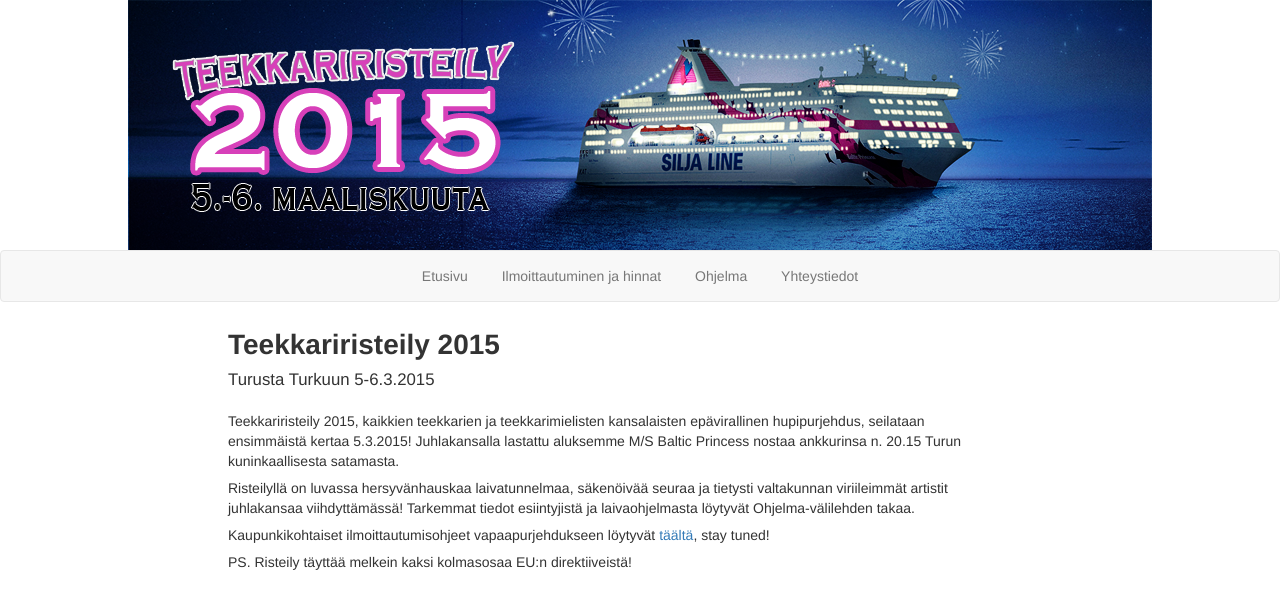
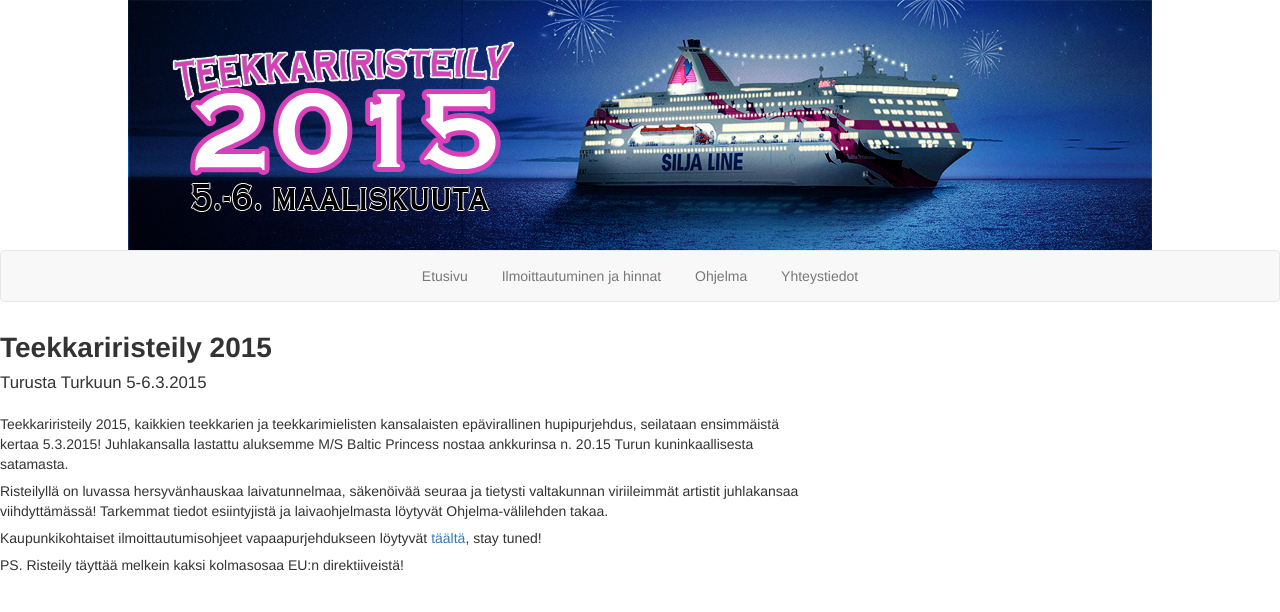
Before and after one commit to kolmeseiska/kolmeseiska.github.io, a Jekyll site: the page built from index.html, in a window 1280 px wide. Shown: the top 612 px of the page. Built offline with Jekyll 4.4.1, drawn with Linux system fonts in a browser that asks for light colours; nearby versions of some CDN libraries; some web fonts are replaced.

Commit message:
Update style.css

```diff
--- a/css/style.css
+++ b/css/style.css
@@ -3,8 +3,7 @@
 
 #main {
   max-width: 1024px;
-  margin: 0 auto;
-  padding-left: 100px;
+  margin: 100 100;
 }
 
 article {
```
